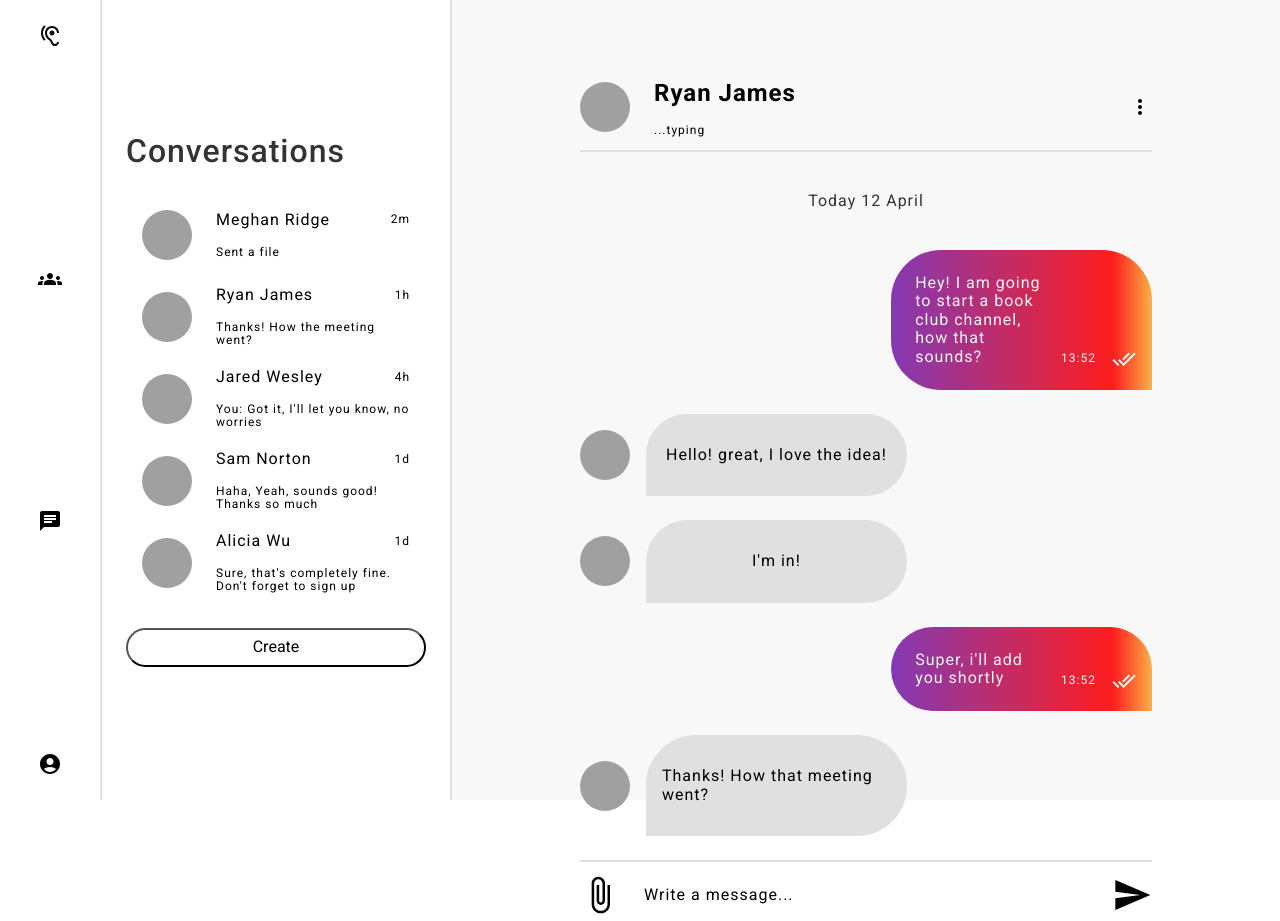
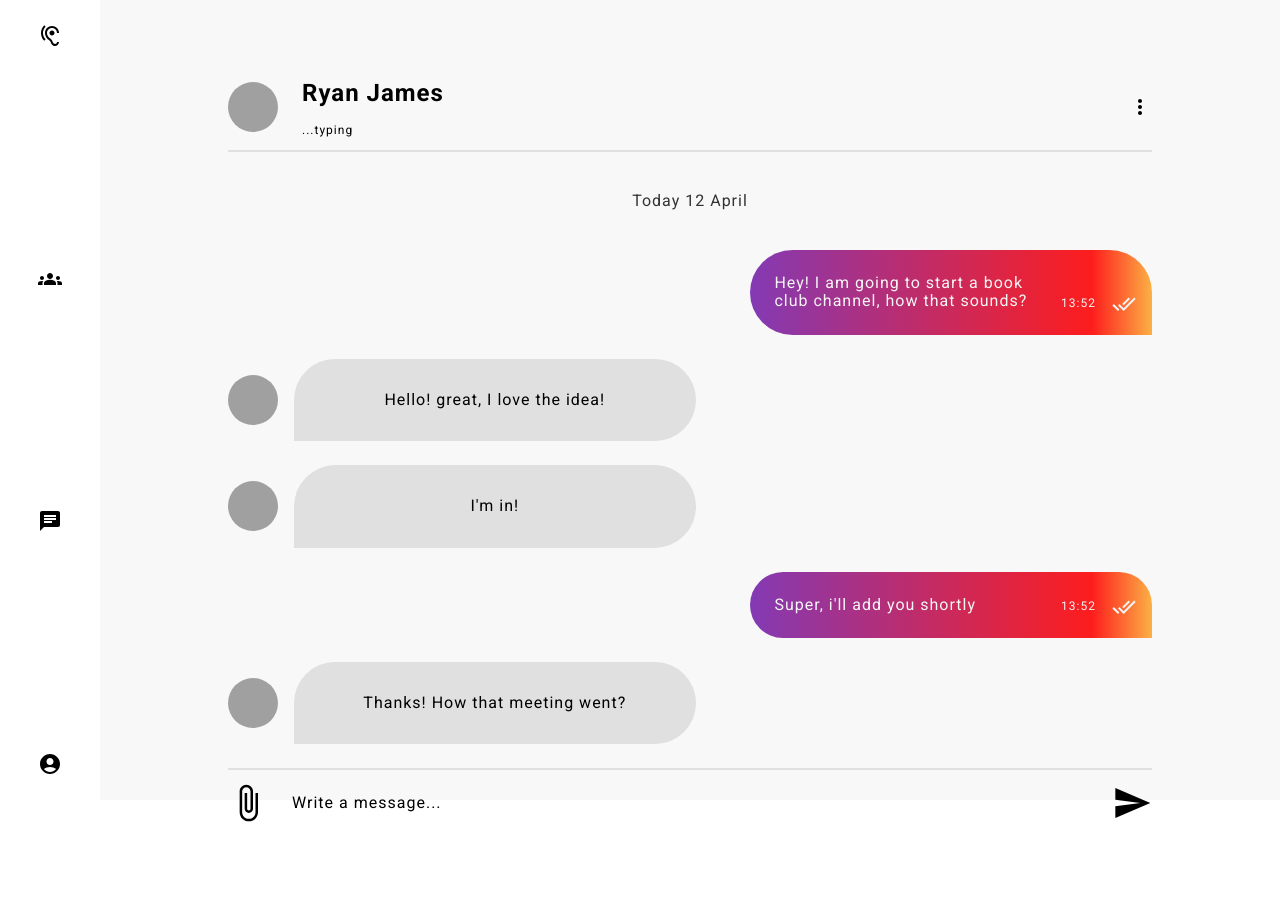
Before and after one commit to dave-forbes/messaging-app, a React (Vite) app in the folder frontend/: page / in a window 1280 px wide. After the commit the page ends 829 px from the top, so only its background shows below. Built offline with nearby package versions, Linux system fonts and the light colour scheme.

Commit message:
update App
- create an open/close state and handler for ConversationList
- pass handler to Navbar

```diff
--- a/frontend/src/App.tsx
+++ b/frontend/src/App.tsx
@@ -2,15 +2,20 @@ import ConversationList from "./components/ConversationList/ConversationList";
 import MessageArea from "./components/MessageArea/MessageArea";
 import Navbar from "./components/Navbar/Navbar";
 import "./global.scss";
+import { useState } from "react";
 
-function App() {
+export default function App() {
+  const [conversationListOpen, setConversationListOpen] = useState(false);
+
+  // Function to toggle the conversation list visibility
+  const toggleConversationList = () => {
+    setConversationListOpen(!conversationListOpen);
+  };
   return (
     <div className="appContainer">
-      <Navbar />
-      <ConversationList />
+      <Navbar toggleConversationList={toggleConversationList} />
+      {conversationListOpen && <ConversationList />}
       <MessageArea />
     </div>
   );
 }
-
-export default App;
```
